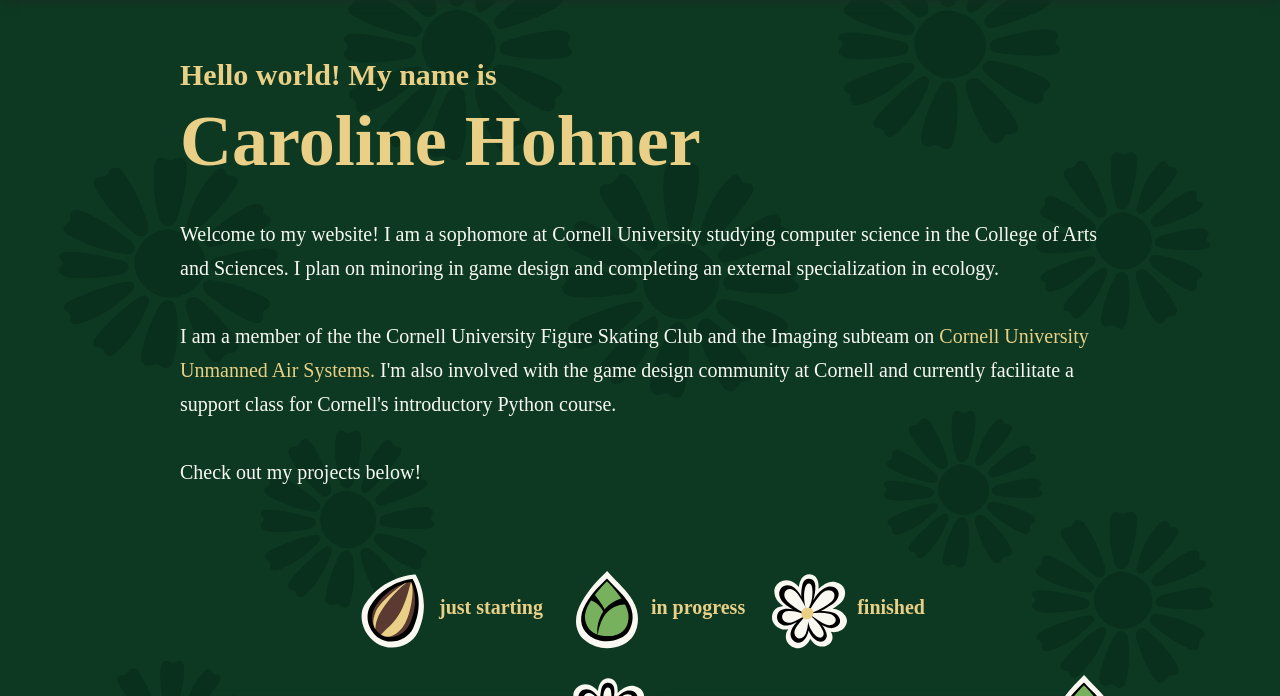
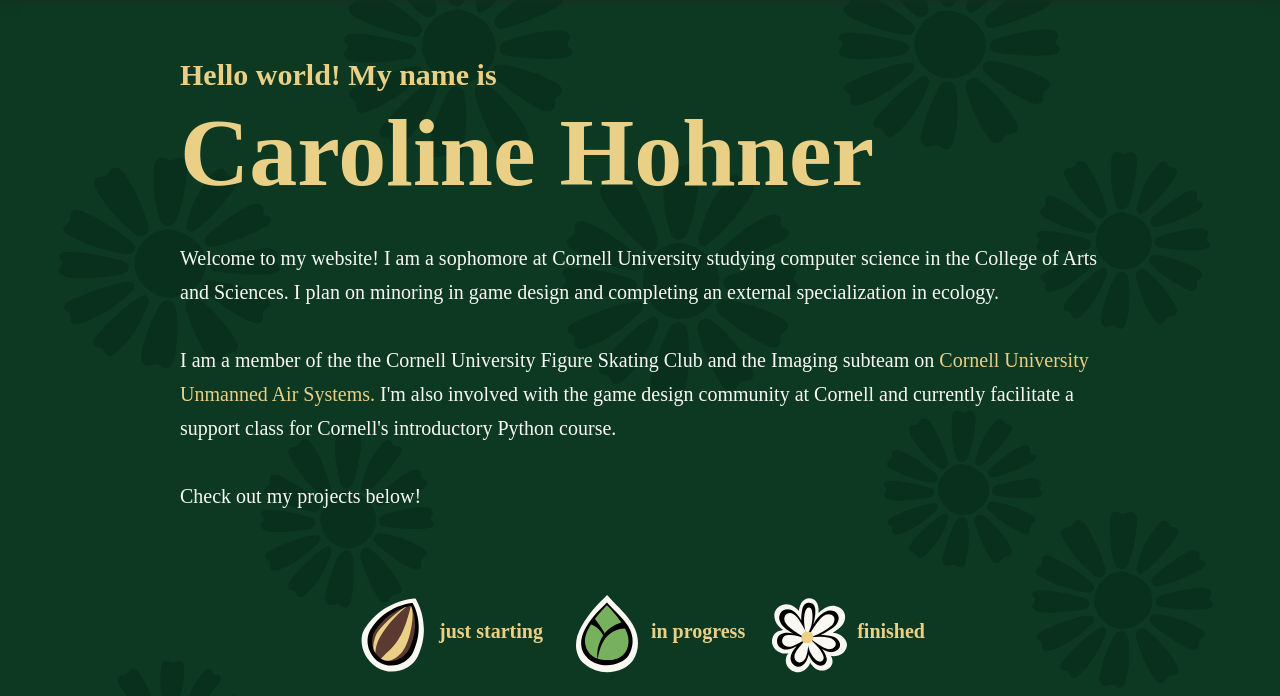
Before and after one commit to crhohner/crhohner.github.io, an Astro site: page / in a window 1280 px wide. Shown: the part 79-775 px from the top of the page. Built offline with nearby package versions, Linux system fonts and the light colour scheme; Astro itself is replaced by a stand-in of ours.

Commit message:
One more! Fixing name header size to be dynamic for mobile.

```diff
--- a/src/pages/index.astro
+++ b/src/pages/index.astro
@@ -83,7 +83,7 @@
           <h1 class="text-3xl pb-1 font-semibold">Hello world! My name is</h1>
         </div>
         <div class="flex items-center w-full">
-          <h1 class="text-7xl font-bold">Caroline Hohner</h1>
+          <h1 class="text-7xl md:text-8xl font-bold">Caroline Hohner</h1>
         </div>
         <div class="flex items-center justify-center w-full">
           <div class="pt-8">
```
